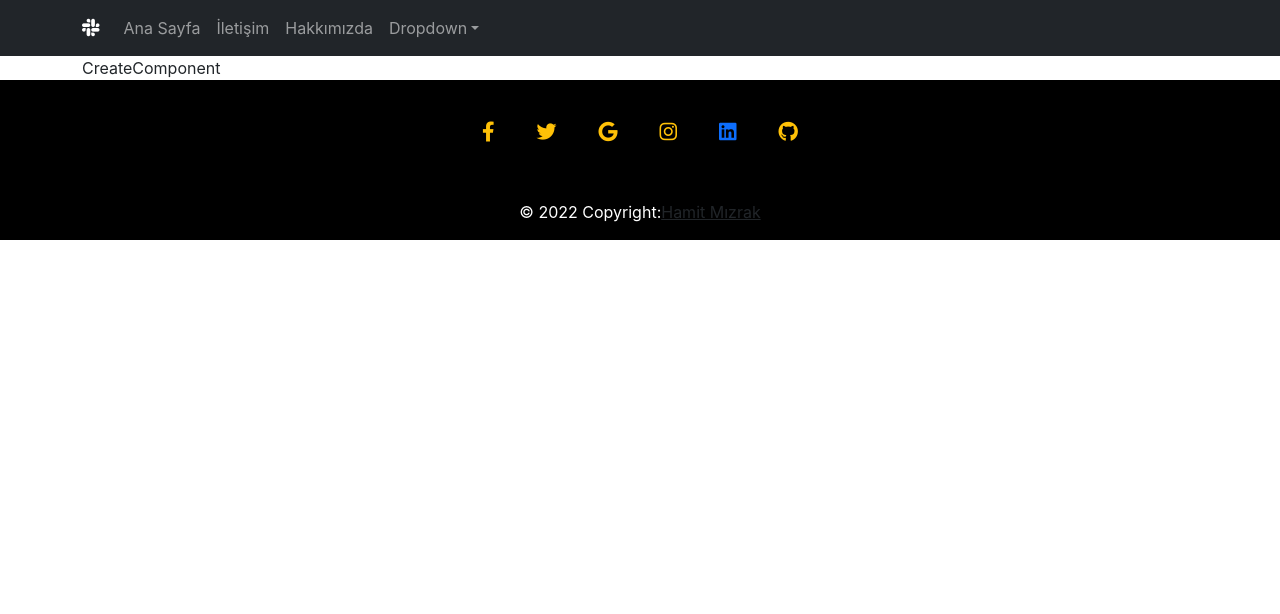
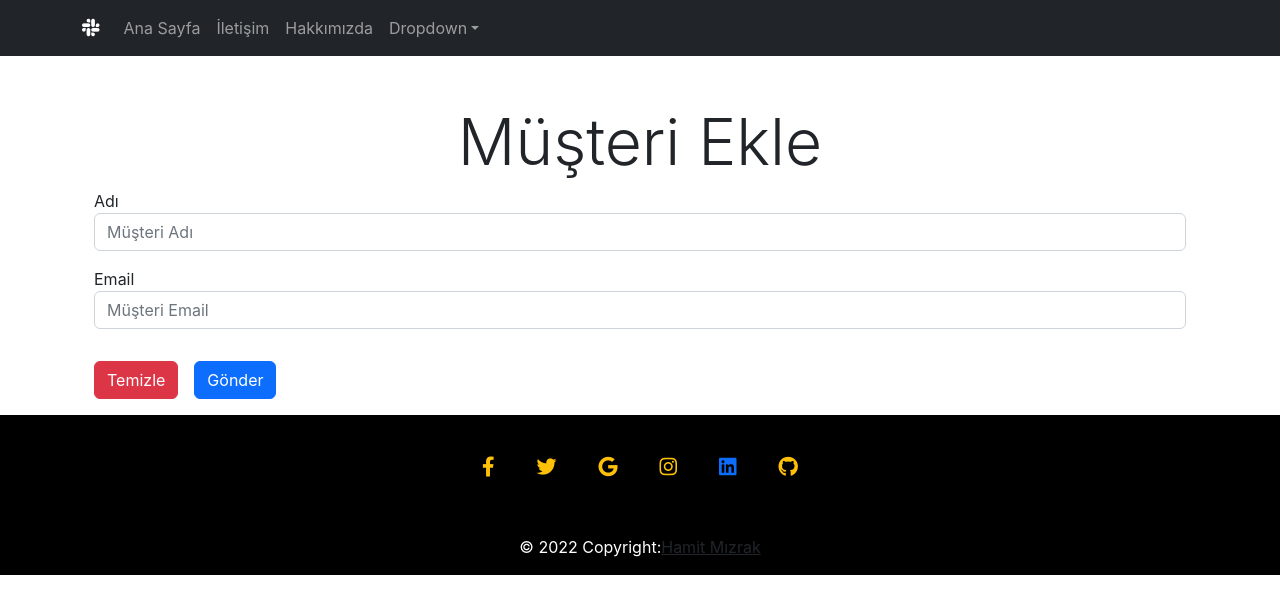
Before and after one commit to hamitmizrak/EcodationBlogProject2, a React (Create React App) app in the folder frontend/_7_react/blog/: page / in a window 1280 px wide. Both pictures are taken after a click on the button "EKLEME". Shown: the top 614 px of the page. Built offline with nearby package versions, Linux system fonts and the light colour scheme; no server answers; a web font is replaced by a local one.

Commit message:
CreateEmployee

```diff
--- a/frontend/_7_react/blog/public/index.html
+++ b/frontend/_7_react/blog/public/index.html
@@ -29,16 +29,13 @@
     <script src="https://code.jquery.com/jquery-1.12.4.js"></script>
     <script src="https://code.jquery.com/ui/1.12.1/jquery-ui.js"></script>
 
-    <!-- wow js-->
-    <!--
-       <link rel="stylesheet" href="css/animate.min.css">
-        <script src="js/wow.min.js"></script>
-        <script> new WOW().init() </script>
-    -->
+
+    <link rel="stylesheet" href="https://cdnjs.cloudflare.com/ajax/libs/animate.css/4.1.1/animate.min.css">
+    <script src=" https://cdnjs.cloudflare.com/ajax/libs/wow/1.1.2/wow.min.js"></script>
+    <script> new WOW().init() </script>
 
     <!--sweet alert-->
     <script src="https://unpkg.com/sweetalert/dist/sweetalert.min.js"></script>
-
 
     <!-- react libraries -->
     <!-- <script crossorigin src="https://unpkg.com/react@17/umd/react.development.js"></script>
@@ -47,6 +44,7 @@
 
 <body>
 <noscript>You need to enable JavaScript to run this app.</noscript>
+<!-- <p class="display-3 wow bounceIn animated" data-wow-delay=".40s" >Deneme</p> -->
 <div id="root"></div>
 <!-- ends codes -->
 <!-- Bootstrap JavaScript Libraries -->
--- a/frontend/_7_react/blog/src/component/CreateComponent.jsx
+++ b/frontend/_7_react/blog/src/component/CreateComponent.jsx
@@ -1,9 +1,46 @@
 import React, { Component } from 'react'
 
+// private Long employeeId;
+// private String employeeName;
+// private String employeeEmail;
 export default class CreateComponent extends Component {
+    constructor(props) {//constructor
+        super(props)
+
+        //state
+        this.state = {//son durum
+            employeeName: "",
+            employeeEmail: ""
+        }
+
+        //bind
+    }
+
+
+
+    // tasarım
     render() {
         return (
-            <div>CreateComponent</div>
+            <>
+                <h1 className="display-3 text-center mt-5 ">Müşteri Ekle</h1>
+                <div className="container">
+                    <div className="row">
+                        <div className="form-group">
+                            <label >Adı</label>
+                            <input type="text" className="form-control" placeholder='Müşteri Adı' />
+                        </div>
+
+                        <div className="form-group mt-3 mb-3">
+                            <label >Email</label>
+                            <input type="text" className="form-control" placeholder='Müşteri Email' />
+                        </div>
+                        <div className="mt-3 mb-3 d-inline">
+                            <button type="reset" className=" btn btn-danger me-3" placeholder='Müşteri Email'> Temizle </button>
+                            <button type="submit" className=" btn btn-primary" placeholder='Müşteri Email'> Gönder </button>
+                        </div>
+                    </div>
+                </div>
+            </>
         )
     }
 }
--- a/frontend/_7_react/blog/src/services/EmployeeServices.js
+++ b/frontend/_7_react/blog/src/services/EmployeeServices.js
@@ -7,7 +7,6 @@ const EMLOYEE_API_BASE_URL = "http://localhost:8080/api/v1/employees";
 //Employee Class
 class EmployeeServices {
 
-//SAVE (@PostMapping)
 //SAVE (@PostMapping)
 // http://localhost:8080/api/v1/employees
 // @PostMapping("/employees")
```
Also changed, not shown: frontend/_7_react/blog/src/component/ListComponent.jsx (+28 -17 lines).
